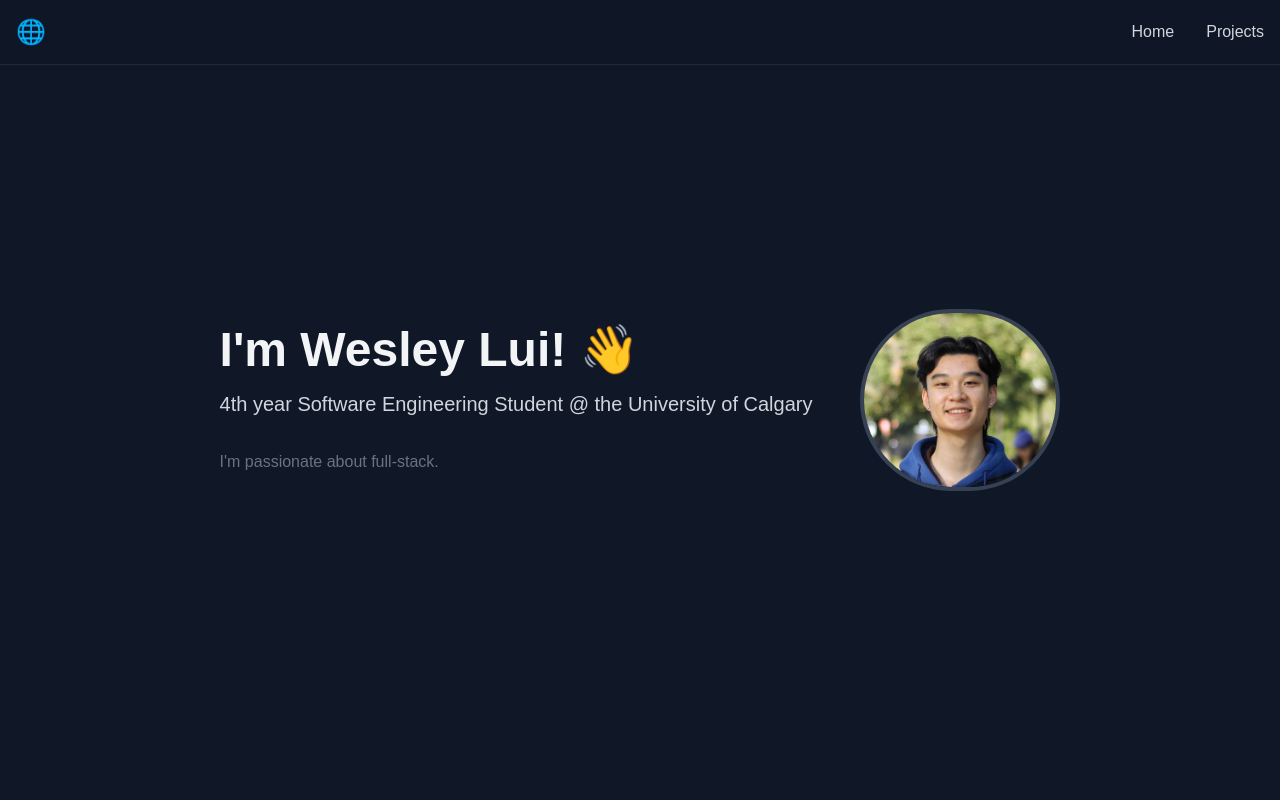
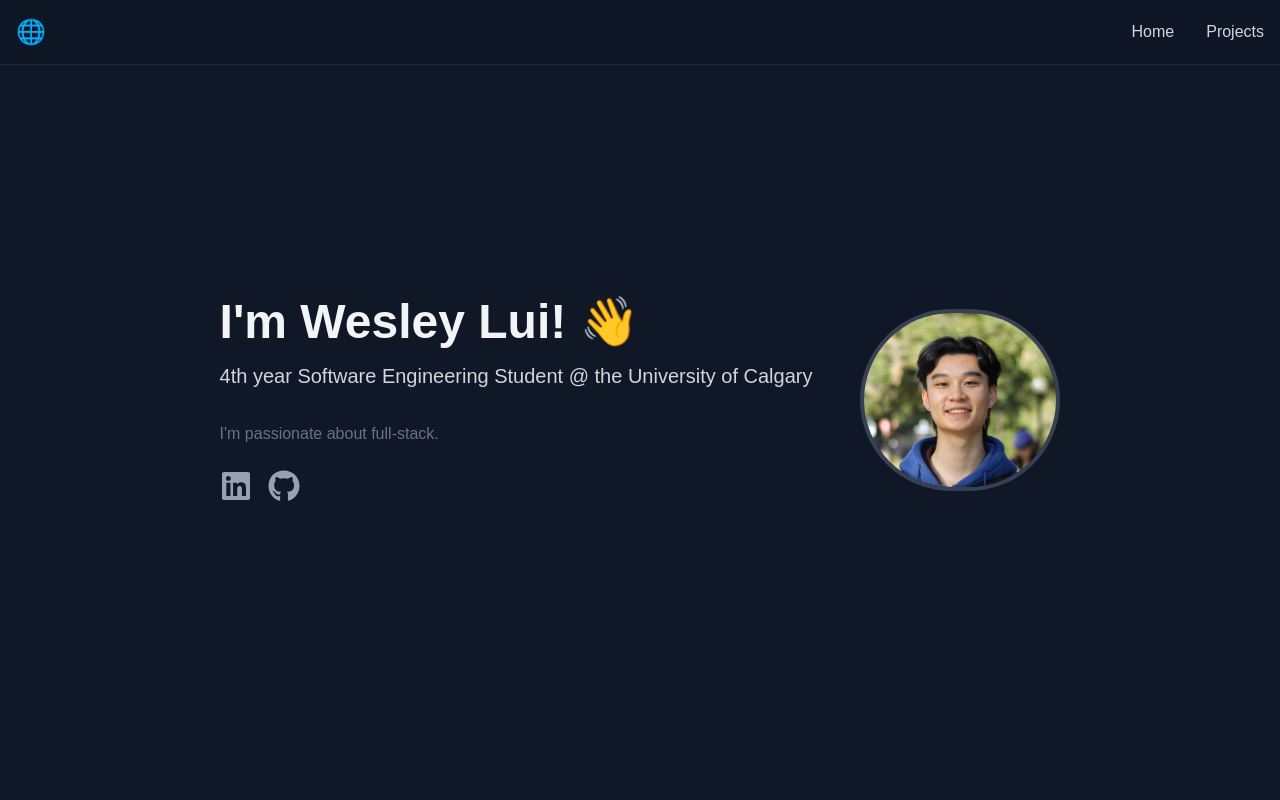
Before and after one commit to wesleylui/wesleylui-portfolio, a Next.js app: page / in a window 1280 px wide. Shown: the top 800 px of the page. Built offline with nearby package versions, Linux system fonts and the light colour scheme.

Commit message:
add linkedin and github icon to hero

```diff
--- a/app/components/Hero.tsx
+++ b/app/components/Hero.tsx
@@ -1,5 +1,6 @@
 // Hero.tsx
 import Image from "next/image";
+import { FaLinkedin, FaGithub } from "react-icons/fa";
 
 const Hero = () => {
   return (
@@ -13,6 +14,26 @@ const Hero = () => {
           </p>
           <div className="mt-8 text-gray-500">
             I&apos;m passionate about full-stack.
+          </div>
+
+          {/* Social Icons */}
+          <div className="flex gap-4 mt-6">
+            <a
+              href="https://www.linkedin.com/in/wesleylui/"
+              target="_blank"
+              rel="noopener noreferrer"
+              className="text-gray-400 hover:text-blue-500 transition-colors"
+            >
+              <FaLinkedin size={32} />
+            </a>
+            <a
+              href="https://github.com/wesleylui"
+              target="_blank"
+              rel="noopener noreferrer"
+              className="text-gray-400 hover:text-white transition-colors"
+            >
+              <FaGithub size={32} />
+            </a>
           </div>
         </div>
 
```
Also changed, not shown: package.json (+6 -5 lines), 1 other file (tests, documents, lock files or other folders).
